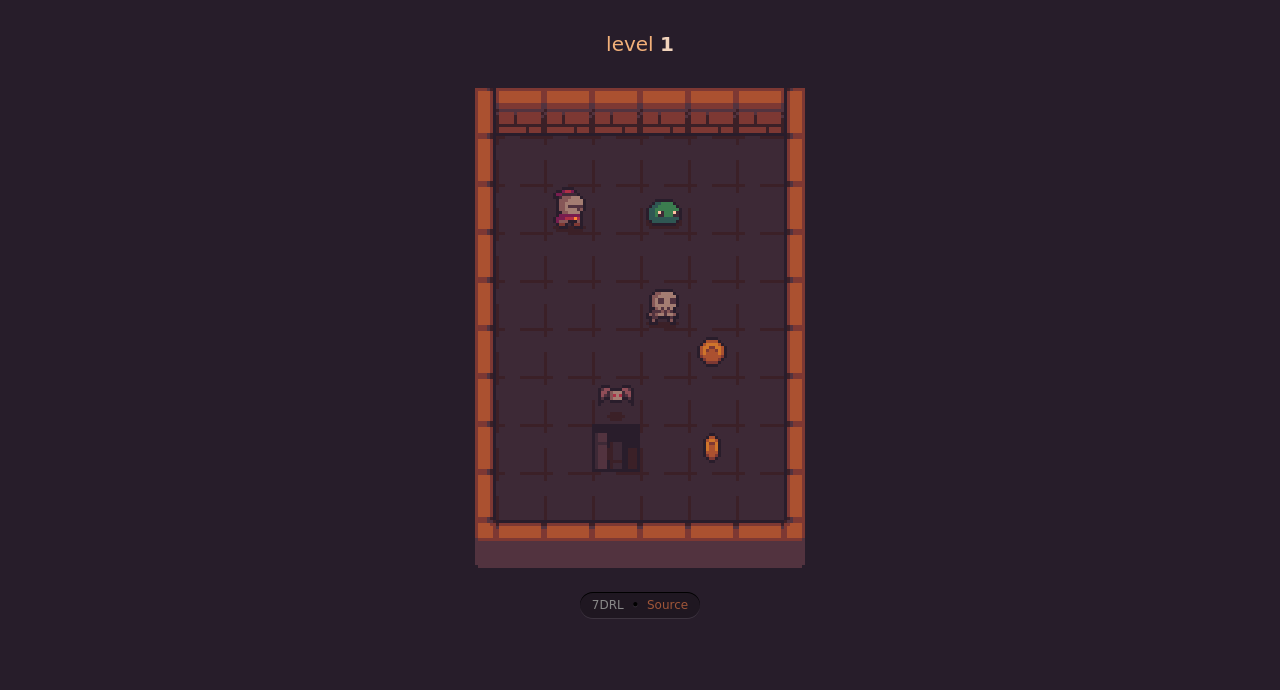
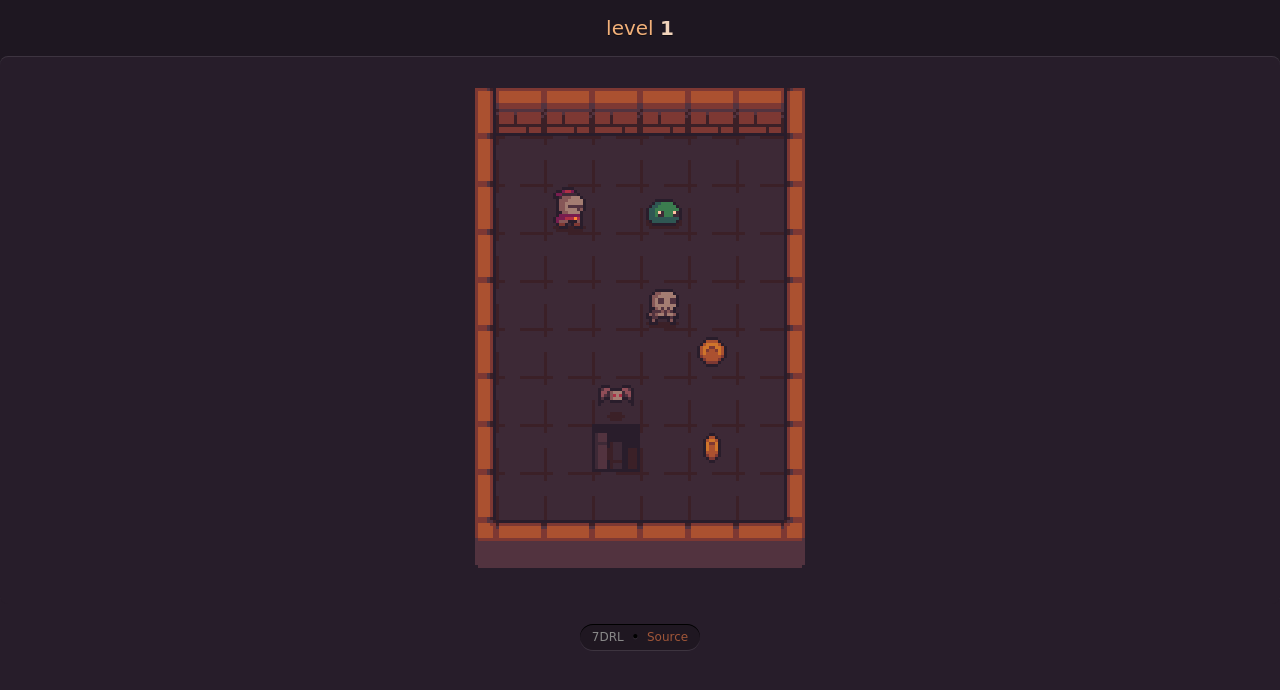
Before and after one commit to tkers/luut, a website: page index.html in a window 1280 px wide. Drawn offline with Linux system fonts and the light colour scheme; a web font is replaced by a local one.

Commit message:
Update UI styles

```diff
--- a/styles.css
+++ b/styles.css
@@ -6,7 +6,6 @@ body {
   margin: 0;
 }
 body {
-  /* background-color: #343133; */
   background-color: #271d2a;
   color: #f3b17a;
   font-family: "Fondamento", cursive;
@@ -18,24 +17,26 @@ body {
   overflow: hidden;
   top: 0;
   width: 100%;
-  user-select: none;
 }
 strong {
   color: #f1d3bb;
 }
 header {
-  /* display: inline-block;
-  background-color: rgba(0, 0, 0, 0.2);
-  box-shadow: 0 1px 0 rgb(255 255 255 / 10%), 0 1px 0 #000 inset;
-  border-radius: 32px;
-  padding: 6px 18px; */
-  margin: 32px 0 32px;
+  background-color: #1e1721;
+  padding: 16px 32px 32px;
   font-size: 20px;
+  text-shadow: 0 1px 0 rgba(0, 0, 0, 0.5);
+}
+main {
+  margin-top: -16px;
+  background-color: #271d2a;
+  box-shadow: 0 1px 0 rgba(255, 255, 255, 0.1) inset;
+
+  padding: 32px 0;
+  border-radius: 8px;
+  user-select: none;
 }
 canvas {
-  /* background-color: #271d2a; */
-  /* box-shadow: 0 2px 8px #000; */
-  /* border-radius: 4px; */
   transition-property: opacity;
   transition-duration: 0.1s;
   user-select: none;
```
